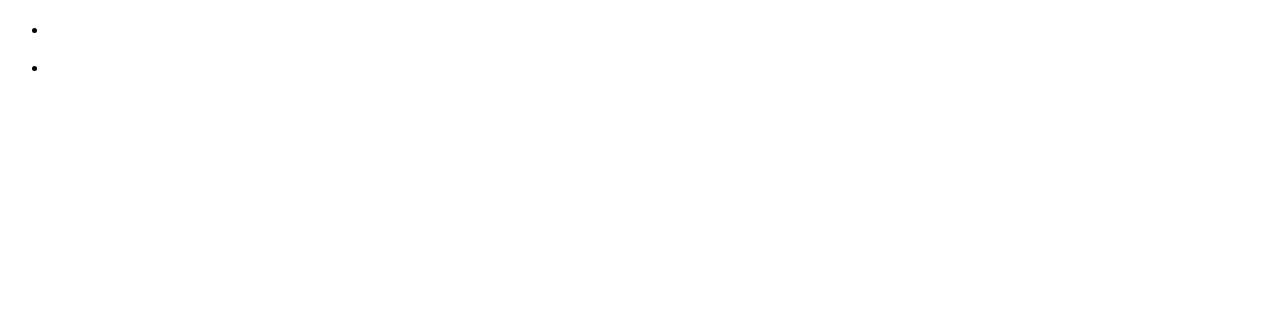
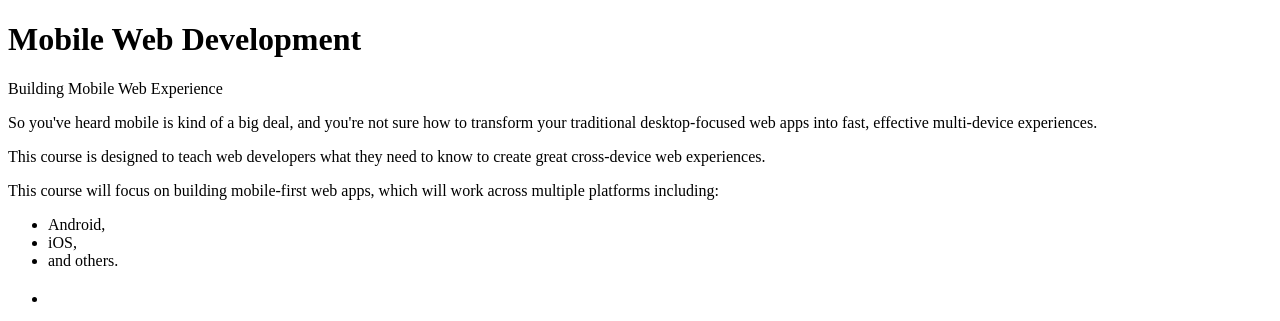
Before and after one commit to ale365/MobileFirst-v01, a plain HTML site: page index.html in a window 1280 px wide. Drawn offline with Linux system fonts and the light colour scheme.

Commit message:
Criando Headline

```diff
--- a/index.html
+++ b/index.html
@@ -7,14 +7,23 @@
 <body>
 	<div id="headline">
 		<header>
-			<h1></h1>
-			<p></p>
+			<h1>Mobile Web Development</h1>
+			<p>Building Mobile Web Experience</p>
 		</header>
 
 		<div id="blurp">
-			<p></p>
+			<p>So you've heard mobile is kind of a big deal, and you're not
+        sure how to transform your traditional desktop-focused web apps
+        into fast, effective multi-device experiences.</p>
+        <p>This course is designed to teach web developers what
+        they need to know to create great cross-device web
+        experiences.</p>
+        <p>This course will focus on building mobile-first web apps,
+        which will work across multiple platforms including:</p>
 			<ul>
-				<li></li>
+				<li>Android,</li>
+				<li>iOS,</li>
+				<li>and others.</li>
 			</ul>
 		</div>
 		<form method="post" id="register">
```
